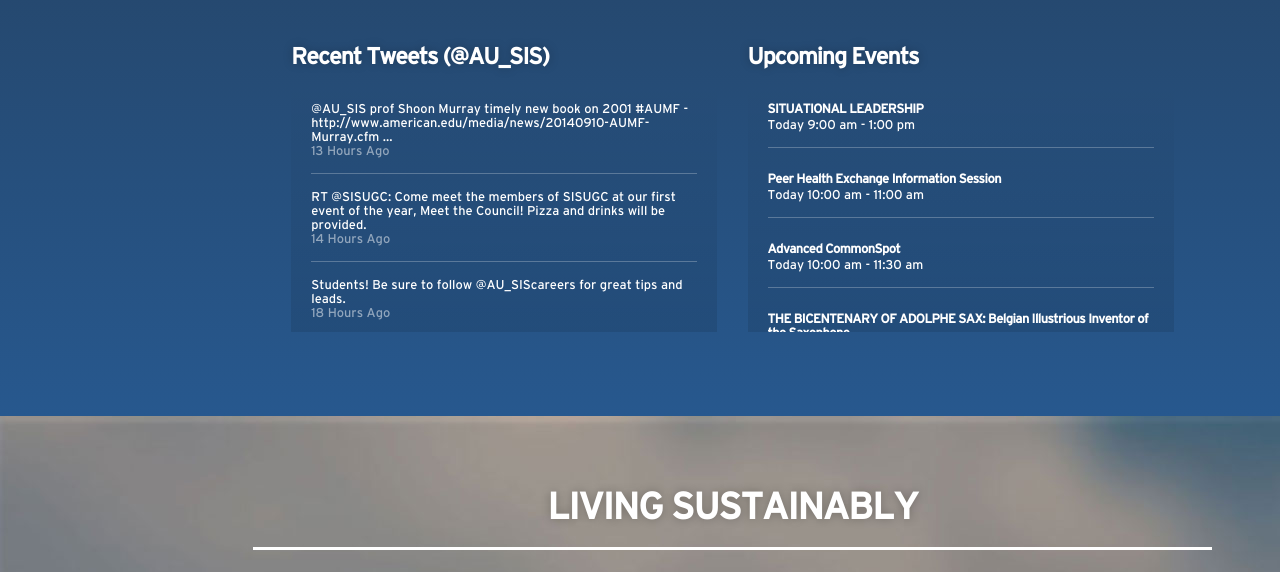
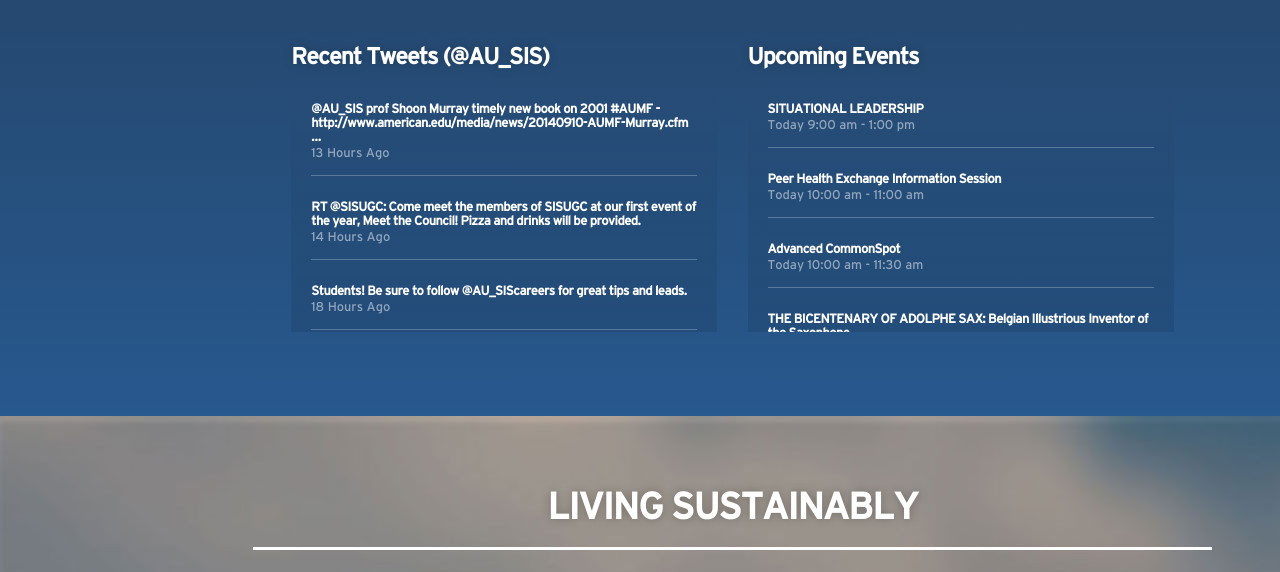
Before and after one commit to FriendlyDesignCo/au-sis-kiosk, a PHP site: page / in a window 1280 px wide. Shown: the part 1581-2153 px from the top of the page. Run offline with PHP 8.4, Linux system fonts and the light colour scheme; some libraries are stand-ins or nearby versions.

Commit message:
Minor styling edit.

```diff
--- a/scss/app.scss
+++ b/scss/app.scss
@@ -222,13 +222,17 @@ section > .row{
 	width: 0;
 }
 
-.events div{
+
+
+.events div, .tweets div{
 	font-weight: bold;
 	padding-bottom: 2px;
 	letter-spacing: -0.5px;
+	color: rgba(255,255,255, 1);
 }
-.events li{
+.events li, .tweets li{
 	margin-bottom: 1.5rem;
+	color: rgba(255,255,255, 0.5);
 }
 
 
@@ -259,12 +263,7 @@ section > .row{
 
 #meetsis{
 	// background-image:url(../img/2-outdoor-tinted.jpg);
-	.tweets{
-		div{
-			color: rgba(255,255,255, 1);
-		}
-		color: rgba(255,255,255, 0.5);
-	}
+
 	.tweets, .events{
 		height: 250px;
 		overflow-y: scroll;
```
Also changed, not shown: stylesheets/app.css.
